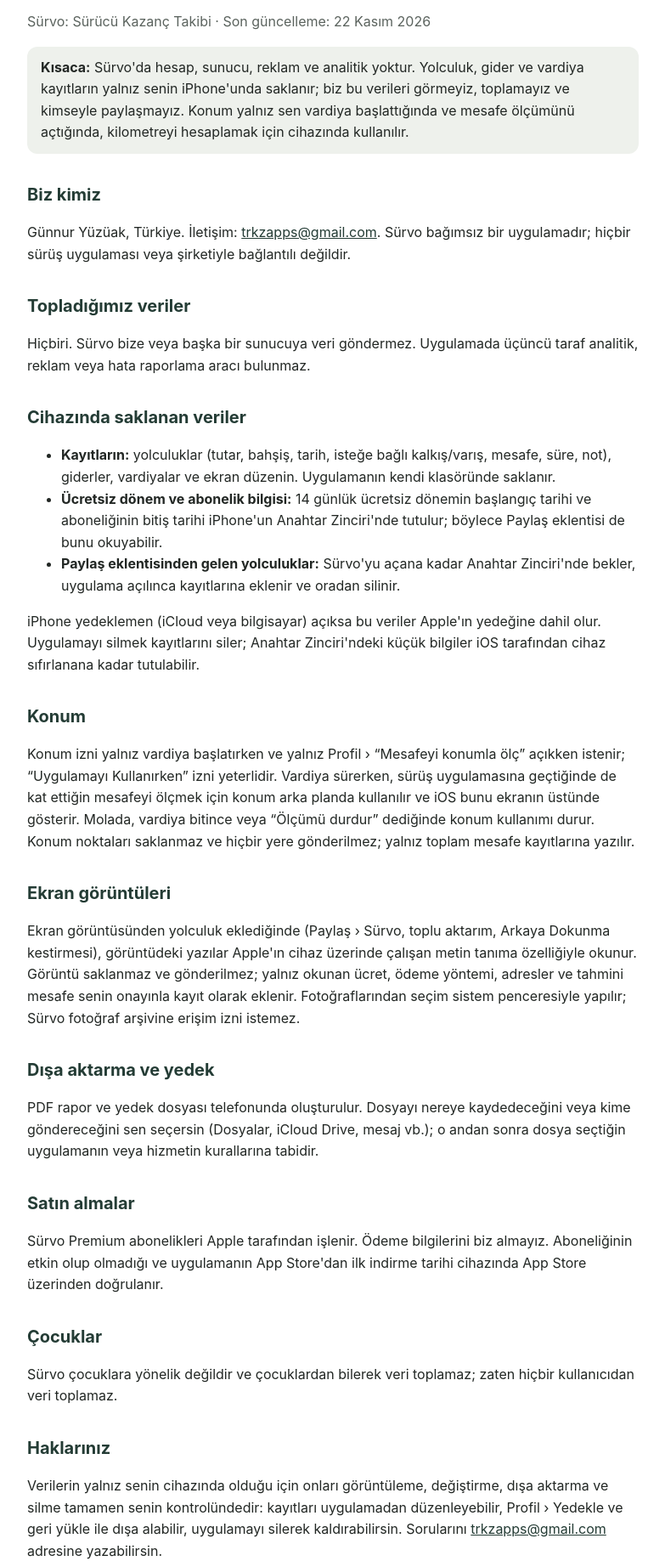
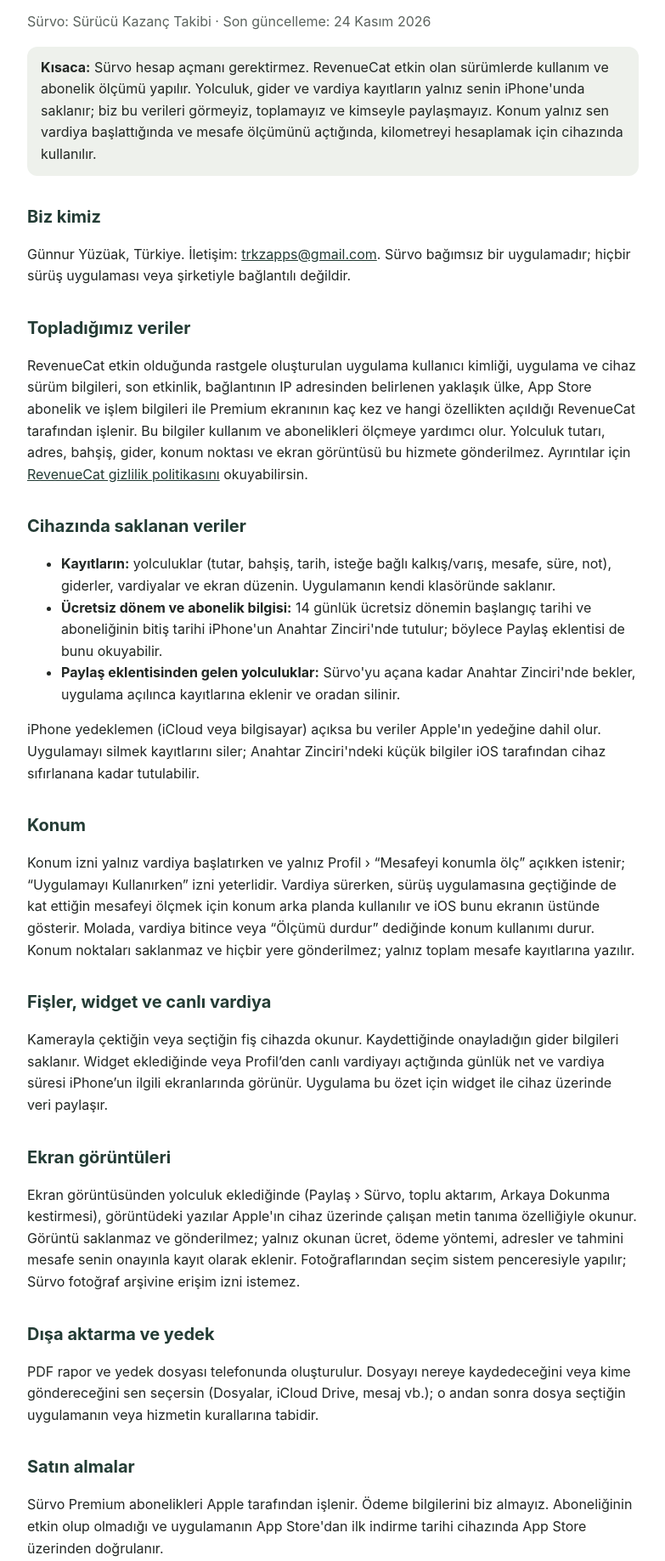
Before and after one commit to trkzapps/trkzapps.github.io, a plain HTML site: page survo/privacy-policy.html in a window 1280 px wide. Shown: the part 70-1907 px from the top of the page at 85% size, without its empty margins (248-1031 px from the left). Drawn offline with Linux system fonts and the light colour scheme.

Commit message:
Add files via upload

```diff
--- a/survo/privacy-policy.html
+++ b/survo/privacy-policy.html
@@ -18,15 +18,15 @@
 <body>
 <main>
 <h1>Gizlilik Politikası</h1>
-<p class="muted">Sürvo: Sürücü Kazanç Takibi · Son güncelleme: 22 Kasım 2026</p>
+<p class="muted">Sürvo: Sürücü Kazanç Takibi · Son güncelleme: 24 Kasım 2026</p>
 
-<p class="note"><strong>Kısaca:</strong> Sürvo'da hesap, sunucu, reklam ve analitik yoktur. Yolculuk, gider ve vardiya kayıtların yalnız senin iPhone'unda saklanır; biz bu verileri görmeyiz, toplamayız ve kimseyle paylaşmayız. Konum yalnız sen vardiya başlattığında ve mesafe ölçümünü açtığında, kilometreyi hesaplamak için cihazında kullanılır.</p>
+<p class="note"><strong>Kısaca:</strong> Sürvo hesap açmanı gerektirmez. RevenueCat etkin olan sürümlerde kullanım ve abonelik ölçümü yapılır. Yolculuk, gider ve vardiya kayıtların yalnız senin iPhone'unda saklanır; biz bu verileri görmeyiz, toplamayız ve kimseyle paylaşmayız. Konum yalnız sen vardiya başlattığında ve mesafe ölçümünü açtığında, kilometreyi hesaplamak için cihazında kullanılır.</p>
 
 <h2>Biz kimiz</h2>
 <p>Günnur Yüzüak, Türkiye. İletişim: <a href="mailto:trkzapps@gmail.com">trkzapps@gmail.com</a>. Sürvo bağımsız bir uygulamadır; hiçbir sürüş uygulaması veya şirketiyle bağlantılı değildir.</p>
 
 <h2>Topladığımız veriler</h2>
-<p>Hiçbiri. Sürvo bize veya başka bir sunucuya veri göndermez. Uygulamada üçüncü taraf analitik, reklam veya hata raporlama aracı bulunmaz.</p>
+<p>RevenueCat etkin olduğunda rastgele oluşturulan uygulama kullanıcı kimliği, uygulama ve cihaz sürüm bilgileri, son etkinlik, bağlantının IP adresinden belirlenen yaklaşık ülke, App Store abonelik ve işlem bilgileri ile Premium ekranının kaç kez ve hangi özellikten açıldığı RevenueCat tarafından işlenir. Bu bilgiler kullanım ve abonelikleri ölçmeye yardımcı olur. Yolculuk tutarı, adres, bahşiş, gider, konum noktası ve ekran görüntüsü bu hizmete gönderilmez. Ayrıntılar için <a href="https://www.revenuecat.com/privacy-policy">RevenueCat gizlilik politikasını</a> okuyabilirsin.</p>
 
 <h2>Cihazında saklanan veriler</h2>
 <ul>
@@ -39,6 +39,8 @@
 <h2>Konum</h2>
 <p>Konum izni yalnız vardiya başlatırken ve yalnız Profil › “Mesafeyi konumla ölç” açıkken istenir; “Uygulamayı Kullanırken” izni yeterlidir. Vardiya sürerken, sürüş uygulamasına geçtiğinde de kat ettiğin mesafeyi ölçmek için konum arka planda kullanılır ve iOS bunu ekranın üstünde gösterir. Molada, vardiya bitince veya “Ölçümü durdur” dediğinde konum kullanımı durur. Konum noktaları saklanmaz ve hiçbir yere gönderilmez; yalnız toplam mesafe kayıtlarına yazılır.</p>
 
+<h2>Fişler, widget ve canlı vardiya</h2>
+<p>Kamerayla çektiğin veya seçtiğin fiş cihazda okunur. Kaydettiğinde onayladığın gider bilgileri saklanır. Widget eklediğinde veya Profil’den canlı vardiyayı açtığında günlük net ve vardiya süresi iPhone’un ilgili ekranlarında görünür. Uygulama bu özet için widget ile cihaz üzerinde veri paylaşır.</p>
 <h2>Ekran görüntüleri</h2>
 <p>Ekran görüntüsünden yolculuk eklediğinde (Paylaş › Sürvo, toplu aktarım, Arkaya Dokunma kestirmesi), görüntüdeki yazılar Apple'ın cihaz üzerinde çalışan metin tanıma özelliğiyle okunur. Görüntü saklanmaz ve gönderilmez; yalnız okunan ücret, ödeme yöntemi, adresler ve tahmini mesafe senin onayınla kayıt olarak eklenir. Fotoğraflarından seçim sistem penceresiyle yapılır; Sürvo fotoğraf arşivine erişim izni istemez.</p>
 
@@ -49,10 +51,10 @@
 <p>Sürvo Premium abonelikleri Apple tarafından işlenir. Ödeme bilgilerini biz almayız. Aboneliğinin etkin olup olmadığı ve uygulamanın App Store'dan ilk indirme tarihi cihazında App Store üzerinden doğrulanır.</p>
 
 <h2>Çocuklar</h2>
-<p>Sürvo çocuklara yönelik değildir ve çocuklardan bilerek veri toplamaz; zaten hiçbir kullanıcıdan veri toplamaz.</p>
+<p>Sürvo çocuklara yönelik değildir ve çocuklardan bilerek veri toplamaz.</p>
 
 <h2>Haklarınız</h2>
-<p>Verilerin yalnız senin cihazında olduğu için onları görüntüleme, değiştirme, dışa aktarma ve silme tamamen senin kontrolündedir: kayıtları uygulamadan düzenleyebilir, Profil › Yedekle ve geri yükle ile dışa alabilir, uygulamayı silerek kaldırabilirsin. Sorularını <a href="mailto:trkzapps@gmail.com">trkzapps@gmail.com</a> adresine yazabilirsin.</p>
+<p>Yolculuk, gider ve vardiya kayıtlarını uygulamadan düzenleyebilir, Profil › Yedekle ve geri yükle ile dışa alabilir, uygulamayı silerek kaldırabilirsin. Sorularını <a href="mailto:trkzapps@gmail.com">trkzapps@gmail.com</a> adresine yazabilirsin.</p>
 
 <h2>Değişiklikler</h2>
 <p>Uygulamanın veri uygulamaları değişirse bu sayfayı güncelleriz ve yeni tarihi en üstte gösteririz.</p>
```
